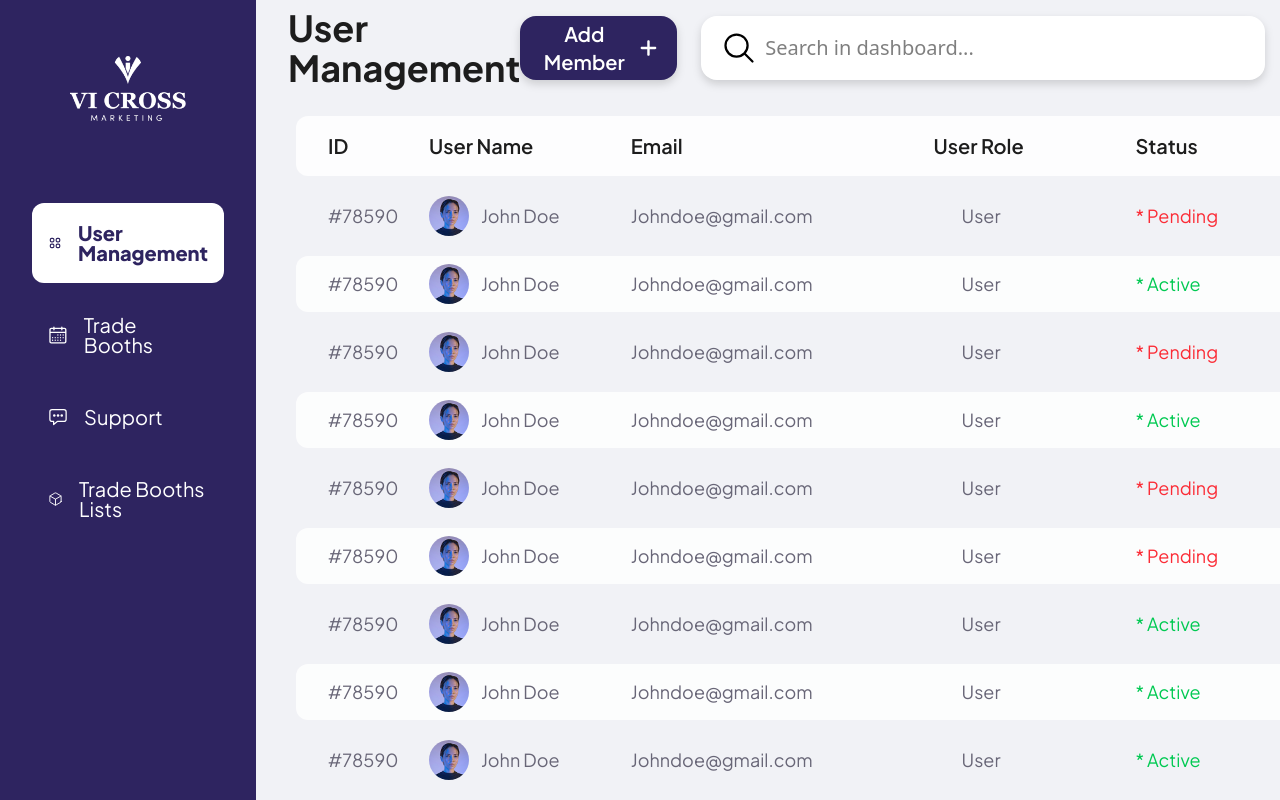
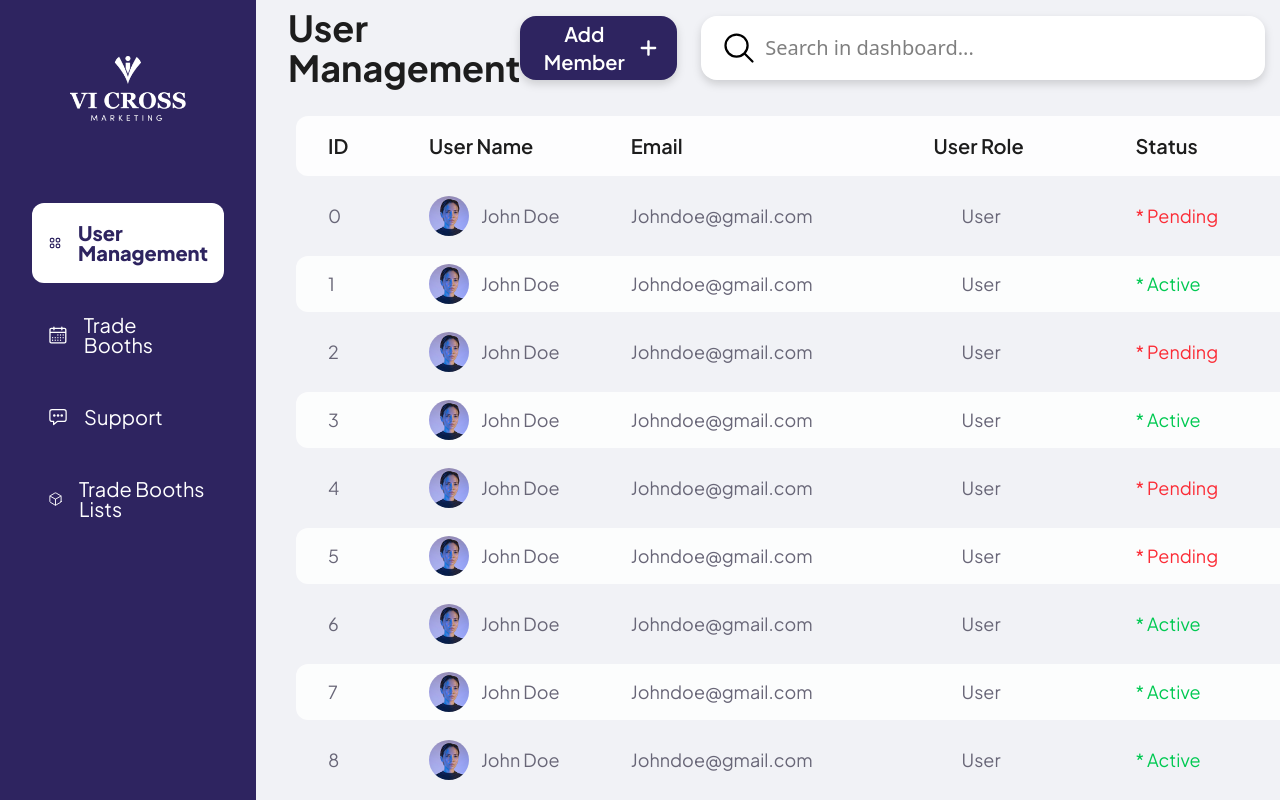
Before and after one commit to Rao-Hamza853/VI-Cross, a React (Vite) app: page /user-management in a window 1280 px wide. Shown: the top 800 px of the page. Built offline with nearby package versions, Linux system fonts and the light colour scheme.

Commit message:
user-management div id set index

```diff
--- a/src/pages/user-management.jsx
+++ b/src/pages/user-management.jsx
@@ -108,7 +108,7 @@ const UserManagement = () => {
               {
                 userDetails.map((data, index)=>(
                   <div className={` grid grid-cols-10 items-center rounded-xl px-8 py-2 my-3 ${index % 2 === 0 ? "bg-transparent" :"bg-white/80 "} `} key={index}>
-                    <h4 className='text-lg text-gray font-jakarta'>#78590</h4>
+                    <h4 className='text-lg text-gray font-jakarta'>{index}</h4>
                     <div className='flex items-center gap-x-3 col-span-2'>
                       <img src={profilePic} alt="" className='rounded-full w-10' />
                       <h4 className='text-lg text-gray font-jakarta'>John Doe</h4>
```
